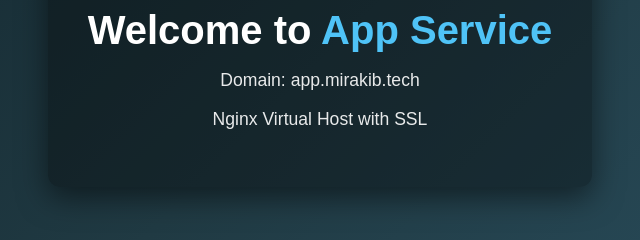
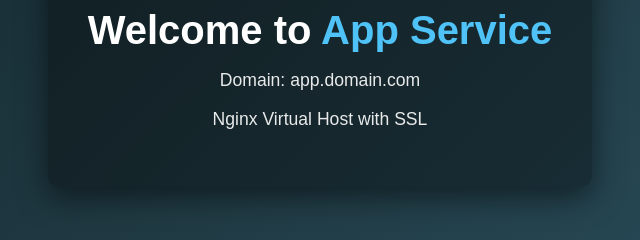
Before and after one commit to mirakib/nginx-real-world-projects, a plain HTML site: page Project 07/landing-pages/index.app.html in a window 1280 px wide. Shown: the part 336-576 px from the top of the page, 320-960 px from the left. Drawn offline with Linux system fonts and the light colour scheme.

Commit message:
Update files of Project 07

```diff
--- a/Project 07/landing-pages/index.app.html
+++ b/Project 07/landing-pages/index.app.html
@@ -38,7 +38,7 @@
 <body>
     <div class="container">
         <h1>Welcome to <span>App Service</span></h1>
-        <p>Domain: app.mirakib.tech</p>
+        <p>Domain: app.domain.com</p>
         <p>Nginx Virtual Host with SSL</p>
     </div>
 </body>
```
Also changed, not shown: Project 07/landing-pages/index.web.html (+1 -1 lines), 6 other files.
